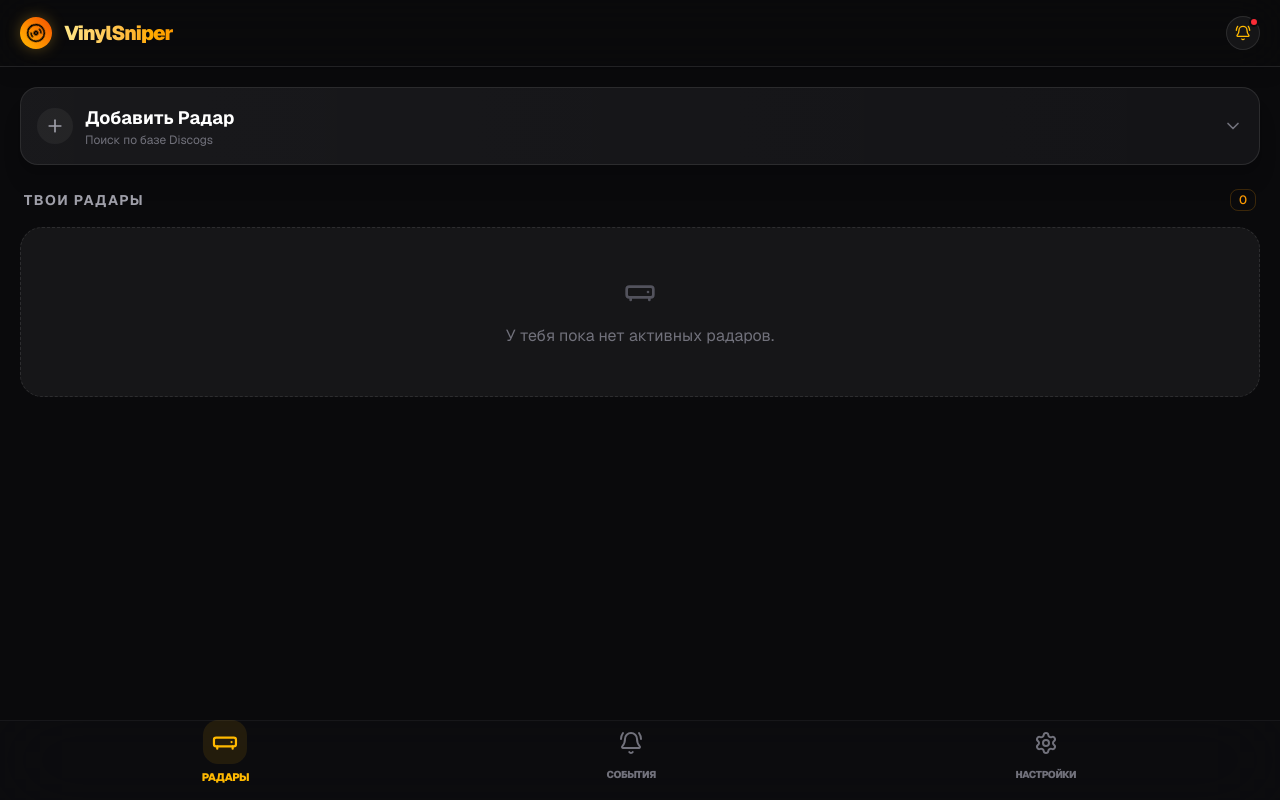
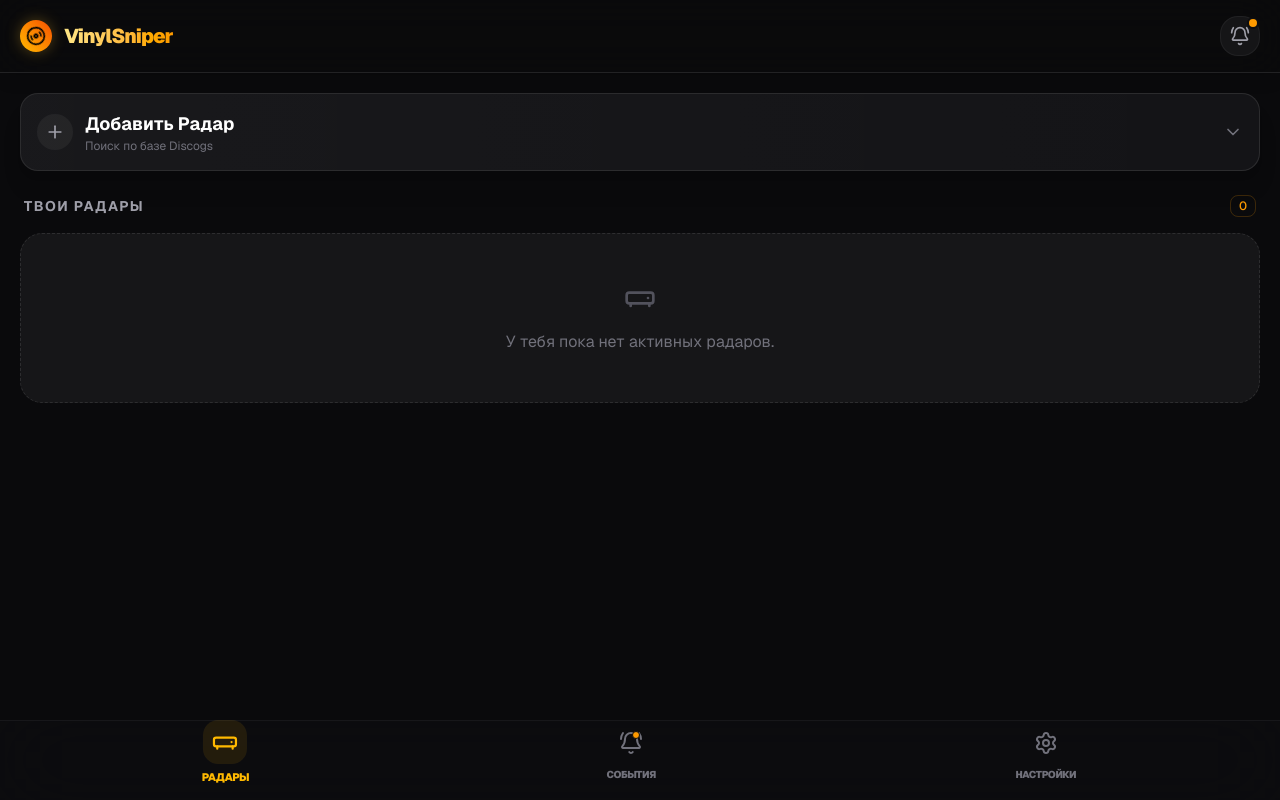
Before and after one commit to nikita-ursulenko/diskogs-search, a Next.js app: page / in a window 1280 px wide. Built offline with nearby package versions, Linux system fonts and the light colour scheme.

Commit message:
feat: add test notification functionality and update UI notification badge state

```diff
--- a/src/app/actions.ts
+++ b/src/app/actions.ts
@@ -2,6 +2,7 @@
 
 import { discogsService } from "@/lib/discogs/services";
 import { DiscogsSearchResponse } from "@/lib/discogs/types";
+import { telegram } from "@/lib/telegram";
 
 export async function searchDiscogsAction(
   query: string,
@@ -194,3 +195,27 @@ export async function updateUserSettingsAction(userId: string, settings: Partial
     return { success: false, error: error.message };
   }
 }
+export async function testNotificationAction(chatId: string): Promise<{ success: boolean; error?: string }> {
+  try {
+    const sampleCaption = `🎯 <b>VinylSniper: ТЕСТОВАЯ НАХОДКА!</b>\n\n` +
+      `📦 <b>Pink Floyd — The Dark Side Of The Moon</b>\n` +
+      `💿 <i>(Limited Edition, Remastered)</i>\n` +
+      `🌍 Регион: <b>United Kingdom</b>\n` +
+      `💰 Цена: <b>$25.00</b> (Ваш лимит: $30.00)`;
+
+    const reply_markup = {
+      inline_keyboard: [
+        [
+          { text: "🛒 Тест покупки", url: "https://www.discogs.com" }
+        ]
+      ]
+    };
+
+    await telegram.sendMessage(chatId, sampleCaption, { reply_markup });
+
+    return { success: true };
+  } catch (error: any) {
+    console.error("Test Notification Error:", error);
+    return { success: false, error: error.message };
+  }
+}
--- a/src/app/page.tsx
+++ b/src/app/page.tsx
@@ -12,6 +12,7 @@ import {
   toggleRadarAction,
   getUserSettingsAction,
   updateUserSettingsAction,
+  testNotificationAction,
   UserSettings
 } from "./actions";
 import { DiscogsSearchResult, Radar } from "@/lib/discogs/types";
@@ -45,6 +46,8 @@ export default function Home() {
   const [sortBy, setSortBy] = useState<"price_asc" | "relevance">("relevance");
   const [isMobile, setIsMobile] = useState(false);
   const [user, setUser] = useState<{ id: number; first_name: string; last_name?: string; username?: string } | null>(null);
+  const [hasNewNotifications, setHasNewNotifications] = useState(true); // Default to true for demo
+  const [isTestingNotification, setIsTestingNotification] = useState(false);
 
   // Release Setup Form State
   const [formState, setFormState] = useState({
@@ -222,10 +225,18 @@ export default function Home() {
             VinylSniper
           </h1>
         </div>
-        <button onClick={() => setActiveTab("inbox")} className="relative p-2 bg-white/5 rounded-full border border-white/10">
-          <BellRing className="w-4 h-4 text-amber-400" />
-          <span className="absolute top-0 right-0 w-2.5 h-2.5 bg-red-500 rounded-full border-2 border-[#0a0a0c]"></span>
-        </button>
+          <button
+            onClick={() => {
+              setActiveTab("inbox");
+              setHasNewNotifications(false);
+            }}
+            className="w-10 h-10 rounded-2xl bg-white/5 border border-white/5 flex items-center justify-center relative active:scale-90 transition-transform"
+          >
+            <BellRing className="w-5 h-5 text-zinc-400" />
+            {hasNewNotifications && (
+              <span className="absolute top-0 right-0 w-3 h-3 bg-amber-500 rounded-full border-2 border-[#0d0d0f]" />
+            )}
+          </button>
       </header>
 
       <main className="flex-1 p-5 overflow-y-auto">
@@ -297,10 +308,30 @@ export default function Home() {
         )}
 
         {activeTab === "inbox" && (
-          <div className="flex flex-col items-center justify-center py-20 text-center animate-in fade-in duration-500">
-            <BellRing className="w-12 h-12 text-zinc-700 mb-6" />
-            <h3 className="text-xl font-black text-white">Уведомления</h3>
-            <p className="text-zinc-500 text-sm">Здесь появятся сообщения о находках.</p>
+          <div className="space-y-6 animate-in fade-in duration-500">
+            <div className="flex flex-col items-center justify-center py-10 text-center">
+              <BellRing className="w-12 h-12 text-zinc-700 mb-6" />
+              <h3 className="text-xl font-black text-white">Уведомления</h3>
+              <p className="text-zinc-500 text-sm max-w-[200px] mx-auto">Здесь появятся сообщения о находках.</p>
+            </div>
+
+            <div className="bg-[#141417] border border-white/10 rounded-3xl p-6 text-center">
+              <p className="text-zinc-400 text-xs mb-4">Хочешь проверить работу бота?</p>
+              <button
+                onClick={async () => {
+                  setIsTestingNotification(true);
+                  const res = await testNotificationAction(userId);
+                  if (res.success) {
+                    // Show some feedback maybe?
+                  }
+                  setIsTestingNotification(false);
+                }}
+                disabled={isTestingNotification}
+                className="w-full py-4 bg-amber-500 hover:bg-amber-400 disabled:opacity-50 text-black font-black uppercase tracking-widest rounded-2xl transition-all active:scale-95 text-xs"
+              >
+                {isTestingNotification ? "Отправляю..." : "Прислать тестовый пуш"}
+              </button>
+            </div>
           </div>
         )}
 
@@ -376,7 +407,14 @@ export default function Home() {
         setFormState={setFormState}
       />
 
-      <BottomNav activeTab={activeTab} setActiveTab={setActiveTab} />
+      <BottomNav
+        activeTab={activeTab}
+        setActiveTab={(tab) => {
+          setActiveTab(tab);
+          if (tab === "inbox") setHasNewNotifications(false);
+        }}
+        hasNotifications={hasNewNotifications}
+      />
     </div>
   );
 }
--- a/src/components/vinyl/BottomNav.tsx
+++ b/src/components/vinyl/BottomNav.tsx
@@ -5,9 +5,10 @@ import { RadioReceiver, BellRing, Settings } from "lucide-react";
 interface BottomNavProps {
   activeTab: string;
   setActiveTab: (tab: string) => void;
+  hasNotifications?: boolean;
 }
 
-export function BottomNav({ activeTab, setActiveTab }: BottomNavProps) {
+export function BottomNav({ activeTab, setActiveTab, hasNotifications }: BottomNavProps) {
   return (
     <nav className="fixed bottom-0 left-0 right-0 min-h-[80px] bg-[#0d0d0f]/90 backdrop-blur-2xl border-t border-white/5 px-6 flex items-center justify-around z-50" style={{ paddingBottom: 'calc(1rem + env(safe-area-inset-bottom, 0px))' }}>
       <button
@@ -22,10 +23,13 @@ export function BottomNav({ activeTab, setActiveTab }: BottomNavProps) {
 
       <button
         onClick={() => setActiveTab("inbox")}
-        className={`flex flex-col items-center gap-1 transition-all duration-300 ${activeTab === "inbox" ? "text-amber-400 scale-110" : "text-zinc-500 hover:text-zinc-300"}`}
+        className={`flex flex-col items-center gap-1 transition-all duration-300 relative ${activeTab === "inbox" ? "text-amber-400 scale-110" : "text-zinc-500 hover:text-zinc-300"}`}
       >
         <div className={`p-2 rounded-xl ${activeTab === "inbox" ? "bg-amber-400/10" : ""}`}>
           <BellRing className="w-6 h-6" />
+          {hasNotifications && (
+            <span className="absolute top-2 right-4 w-2 h-2 bg-amber-500 rounded-full border border-[#0d0d0f]" />
+          )}
         </div>
         <span className="text-[10px] font-black uppercase tracking-tighter">События</span>
       </button>
```
